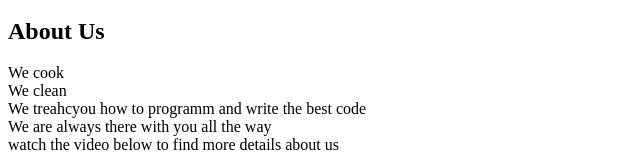
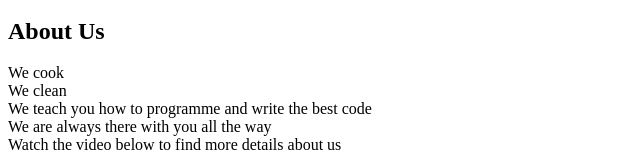
Before and after one commit to Stephen-O1/My-web1, a plain HTML site: page index.html in a window 1280 px wide. Shown: the part 582-749 px from the top of the page, 0-640 px from the left. Drawn offline with Linux system fonts and the light colour scheme.

Commit message:
Update index.html
Updated some grammatical errors

```diff
--- a/index.html
+++ b/index.html
@@ -26,7 +26,7 @@
 	</div>
 	<div>
 		<h2>About Us</h2>
-		<p>We cook <br> We clean <br> We treahcyou how to programm and write the best code<br> We are always there with you all the way <br> watch the video below to find more details about us</p>
+		<p>We cook <br> We clean <br> We teach you how to programme and write the best code<br> We are always there with you all the way <br> Watch the video below to find more details about us</p>
 	</div>
 
 	<div>
```
